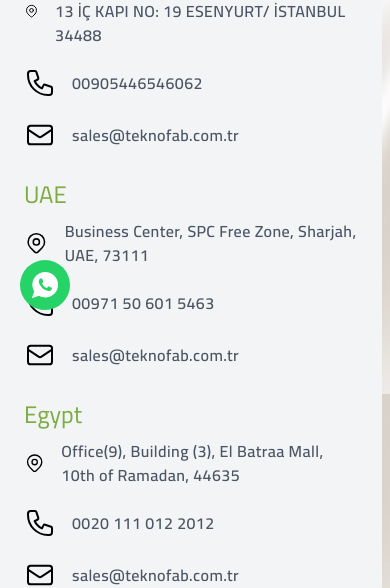
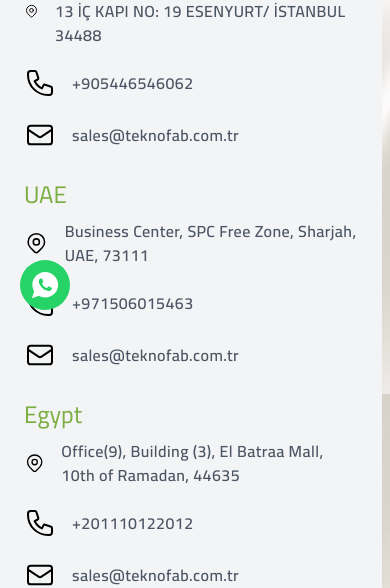
Before and after one commit to menna099/TEKNOFAB, a React (Vite) app: page /contact in a window 390 px wide. Shown: the part 514-1102 px from the top of the page. Built offline with nearby package versions, Linux system fonts and the light colour scheme; what tailwindcss-animated would draw is missing.

Commit message:
update phone number in contact page

```diff
--- a/src/Components/Contact.jsx
+++ b/src/Components/Contact.jsx
@@ -124,8 +124,8 @@ const Contact = ({ language, setLanguage }) => {
                                         <svg fill="none" stroke="currentColor" strokeLinecap="round" strokeLinejoin="round" strokeWidth="1.5" viewBox="0 0 24 24" className="w-8 h-8 text-black">
                                             <path strokeLinecap="round" strokeLinejoin="round" strokeWidth="1.5" d="M3 5a2 2 0 012-2h3.28a1 1 0 01.948.684l1.498 4.493a1 1 0 01-.502 1.21l-2.257 1.13a11.042 11.042 0 005.516 5.516l1.13-2.257a1 1 0 011.21-.502l4.493 1.498a1 1 0 01.684.949V19a2 2 0 01-2 2h-1C9.716 21 3 14.284 3 6V5z" />
                                         </svg>
-                                        <div className="ml-4 text-md tracking-wide font-semibold">
-                                            00905446546062
+                                        <div className="ml-4 text-md tracking-wide font-semibold"  dir={language==="AR" ? "ltr" : "ltr"}>
+                                            +905446546062
                                         </div>
                                     </div>
 
@@ -163,8 +163,8 @@ const Contact = ({ language, setLanguage }) => {
                                         <svg fill="none" stroke="currentColor" strokeLinecap="round" strokeLinejoin="round" strokeWidth="1.5" viewBox="0 0 24 24" className="w-8 h-8 text-black">
                                             <path strokeLinecap="round" strokeLinejoin="round" strokeWidth="1.5" d="M3 5a2 2 0 012-2h3.28a1 1 0 01.948.684l1.498 4.493a1 1 0 01-.502 1.21l-2.257 1.13a11.042 11.042 0 005.516 5.516l1.13-2.257a1 1 0 011.21-.502l4.493 1.498a1 1 0 01.684.949V19a2 2 0 01-2 2h-1C9.716 21 3 14.284 3 6V5z" />
                                         </svg>
-                                        <div className="ml-4 text-md tracking-wide font-semibold">
-                                            00971 50 601 5463
+                                        <div className="ml-4 text-md tracking-wide font-semibold"  dir={language==="AR" ? "ltr" : "ltr"}>
+                                            +971506015463
                                         </div>
                                     </div>
 
@@ -201,8 +201,9 @@ const Contact = ({ language, setLanguage }) => {
                                         <svg fill="none" stroke="currentColor" strokeLinecap="round" strokeLinejoin="round" strokeWidth="1.5" viewBox="0 0 24 24" className="w-8 h-8 text-black">
                                             <path strokeLinecap="round" strokeLinejoin="round" strokeWidth="1.5" d="M3 5a2 2 0 012-2h3.28a1 1 0 01.948.684l1.498 4.493a1 1 0 01-.502 1.21l-2.257 1.13a11.042 11.042 0 005.516 5.516l1.13-2.257a1 1 0 011.21-.502l4.493 1.498a1 1 0 01.684.949V19a2 2 0 01-2 2h-1C9.716 21 3 14.284 3 6V5z" />
                                         </svg>
-                                        <div className="ml-4 text-md tracking-wide font-semibold">
-                                        0020 111 012 2012
+                                        <div className="ml-4 text-md tracking-wide font-semibold " dir={language==="AR" ? "ltr" : "ltr"}>
+
+                                        +201110122012
                                         </div>
                                     </div>
 
--- a/src/Components/Navbar.jsx
+++ b/src/Components/Navbar.jsx
@@ -30,13 +30,14 @@ const initialNavigation = [
     nameEn: "Solutions",
     nameTr: "Çözümlerimiz",
     nameAr: "الحلول",
-    to: "#",
+    to: "",
     subItems: [
-      { nameEn: "Robot Palletizers", nameTr: "Robot Palletizers", nameAr: "روبوتات التكديس", to: "/robot-palletizers" },
-      { nameEn: "Robot Packing", nameTr: "Robot Packing", nameAr: "التغليف الآلي", to: "/robot-packing" },
-      { nameEn: "Packing Machines", nameTr: "Packing Machines", nameAr: "آلات التعبئة", to: "/packing-machines" },
+      { nameEn: "Robot Palletizers", nameTr: "Robot Paletleyiciler", nameAr: "روبوتات التكديس", to: "/robot-palletizers" },
+      { nameEn: "Robot Packing", nameTr: "Robot Paketleme", nameAr: "التغليف الآلي", to: "/robot-packing" },
+      { nameEn: "Packing Machines", nameTr: "Paketleme Makinaları", nameAr: "آلات التعبئة", to: "/packing-machines" },
     ],
   },
+
   {
     nameEn: "Contact",
     nameTr: "İletişim",
```
